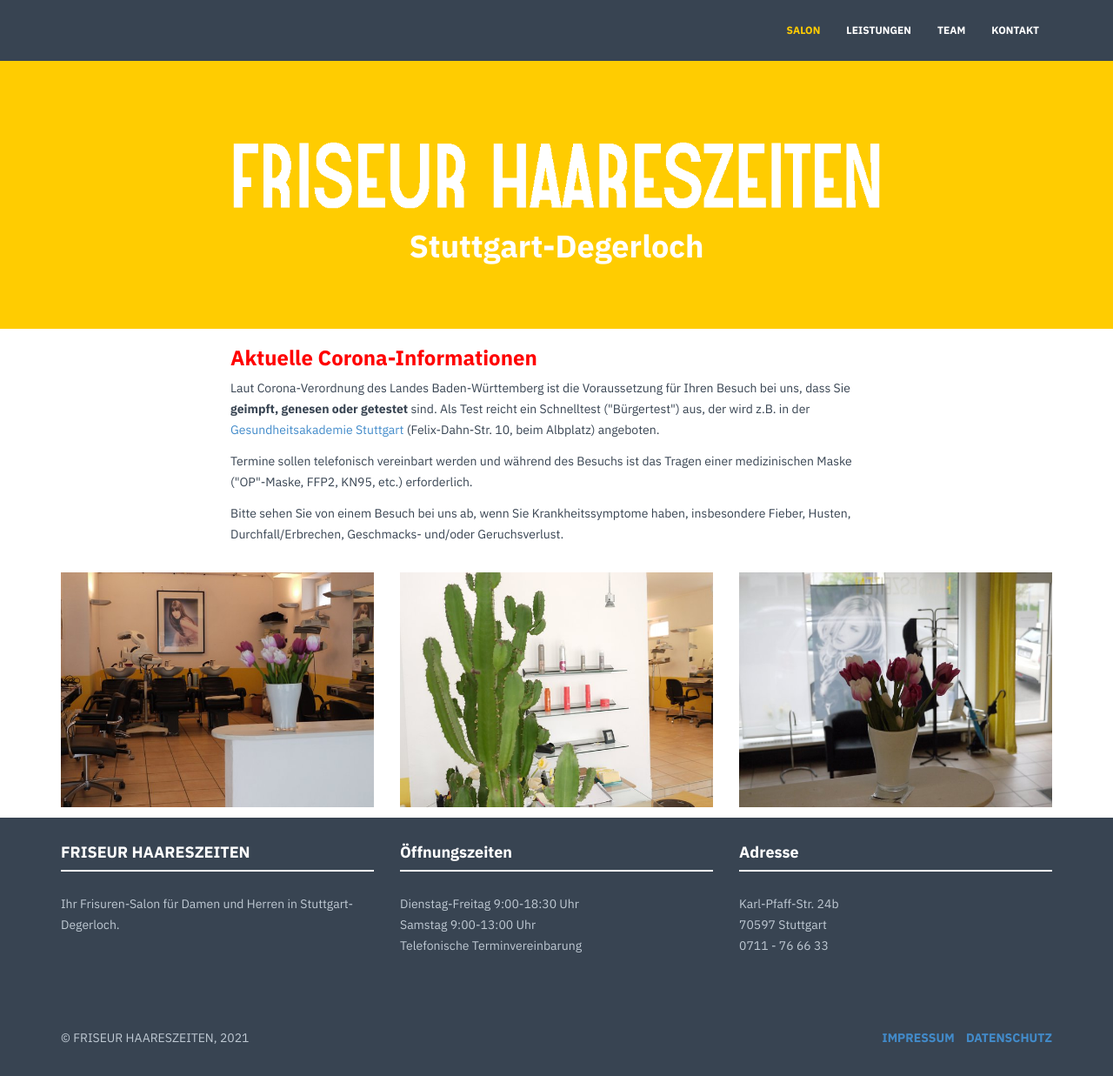
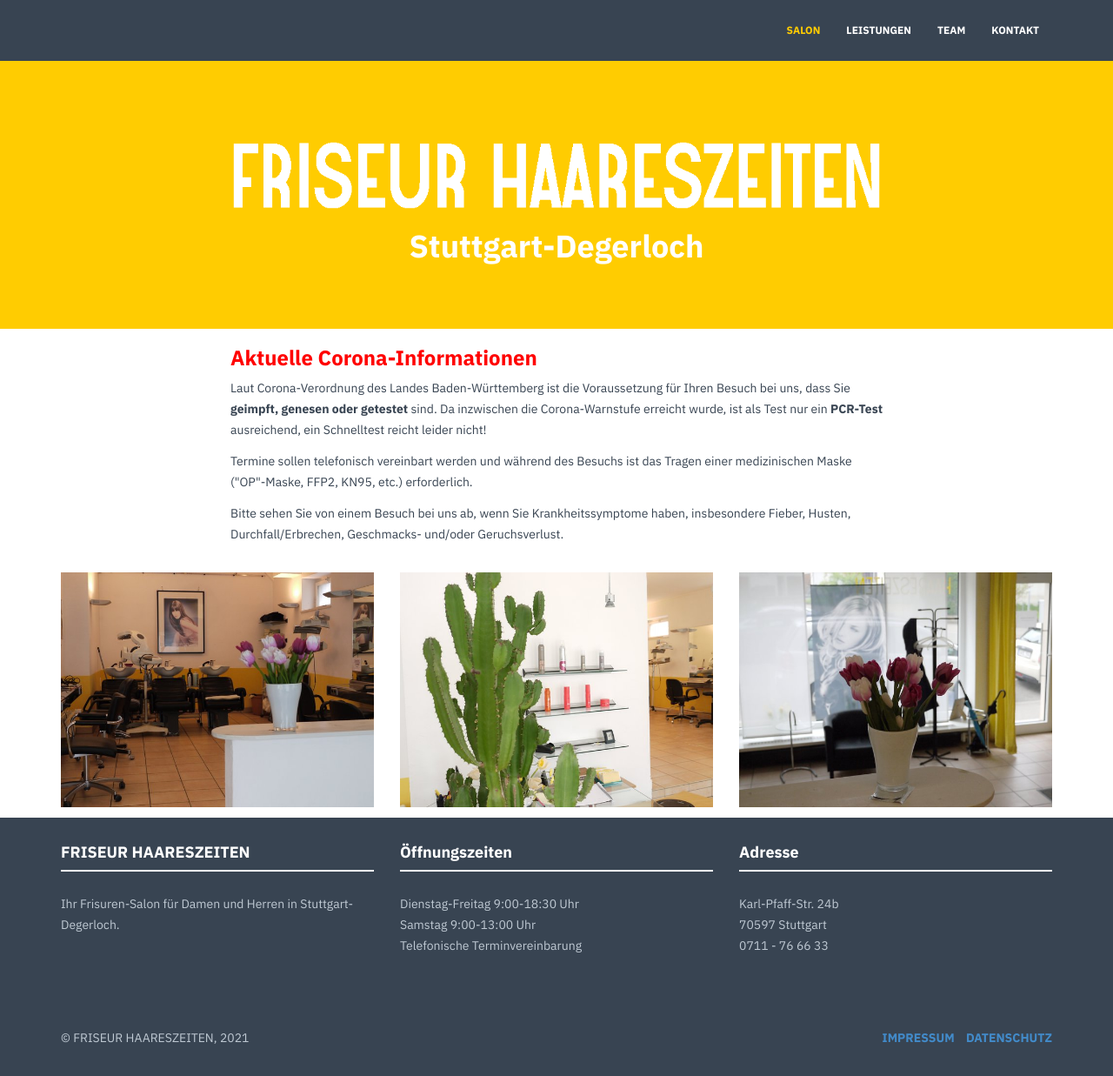
Before and after one commit to haareszeiten/haareszeiten.github.io, a Jekyll site: the page built from index.html, in a window 1280 px wide and 1237 px high. Shown: the whole window at 87% size. Built offline with Jekyll 4.4.1, drawn with Linux system fonts in a browser that asks for light colours; nearby versions of some CDN libraries.

Commit message:
Warnstufe

```diff
--- a/index.html
+++ b/index.html
@@ -20,10 +20,10 @@ footer: yes
             -->
             <p>
                 Laut Corona-Verordnung des Landes Baden-Württemberg ist die Voraussetzung für Ihren Besuch bei uns, dass Sie <strong>geimpft, genesen oder getestet</strong> sind.
-                Als Test reicht ein Schnelltest ("Bürgertest") aus, der wird z.B. in der
+                <!--Als Test reicht ein Schnelltest ("Bürgertest") aus, der wird z.B. in der
                 <a href="https://www.gesundheitsakademie-stuttgart.de/schnelltest.php" target="_blank">Gesundheitsakademie Stuttgart</a>
-                (Felix-Dahn-Str. 10, beim Albplatz) angeboten.
-                <!--Da inzwischen die Corona-Warnstufe erreicht wurde, ist nur ein PCR-Test ausreichend.-->
+                (Felix-Dahn-Str. 10, beim Albplatz) angeboten. -->
+                Da inzwischen die Corona-Warnstufe erreicht wurde, ist als Test nur ein <strong>PCR-Test</strong> ausreichend, ein Schnelltest reicht leider nicht!
             </p>
             <p>
                 Termine sollen telefonisch vereinbart werden und während des Besuchs ist das Tragen
```
